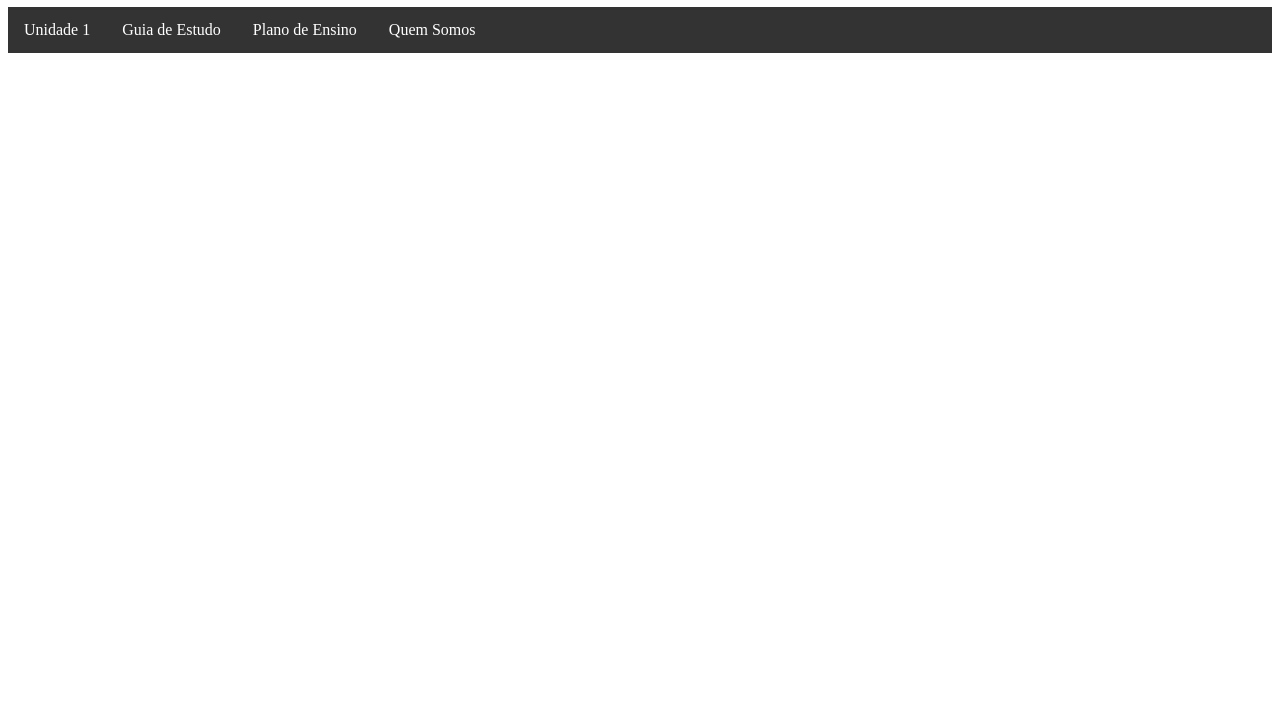
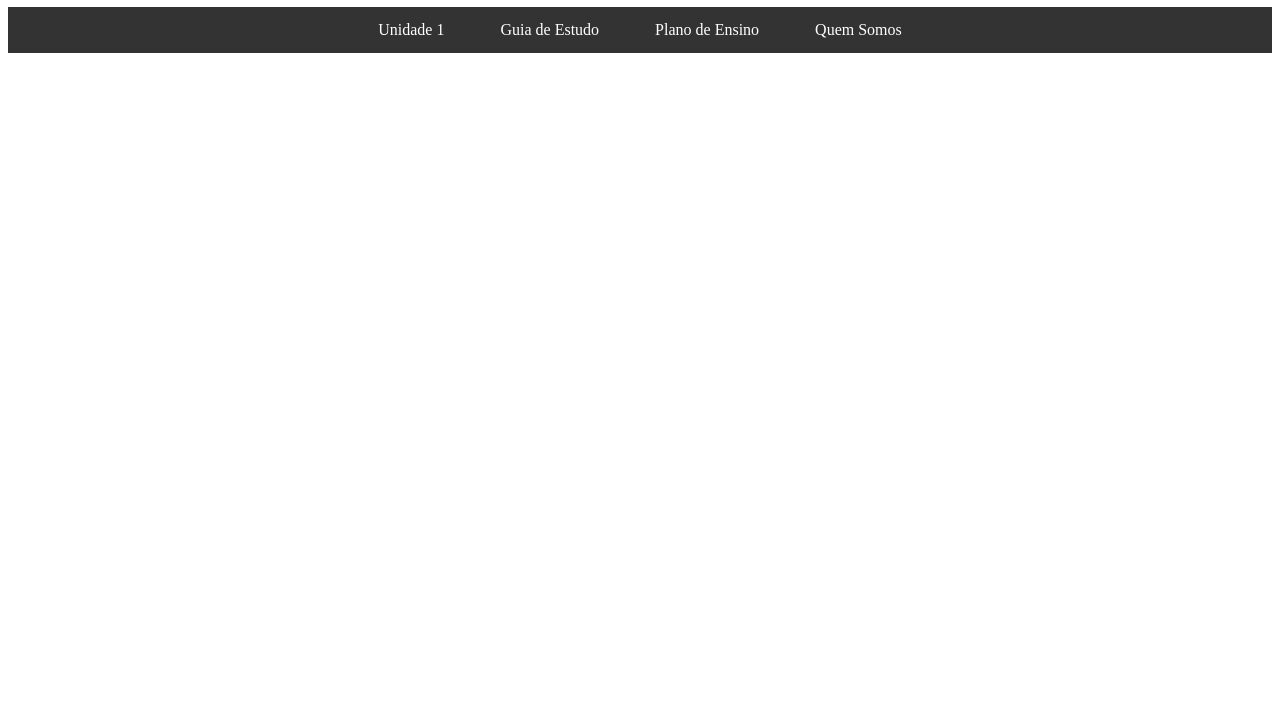
Before and after one commit to wa-lidiane/deka-unidade, a plain HTML site: page index.html in a window 1280 px wide. Shown: the part 73-800 px from the top of the page. Drawn offline with Linux system fonts and the light colour scheme.

Commit message:
centralizar os itens do menu
display e margin

```diff
--- a/style.css
+++ b/style.css
@@ -15,7 +15,8 @@ ul {
   }
 
   li {
-    float: left;
+    display: inline-block;
+    margin: 0 10px;
   }
 
   li a {
```
